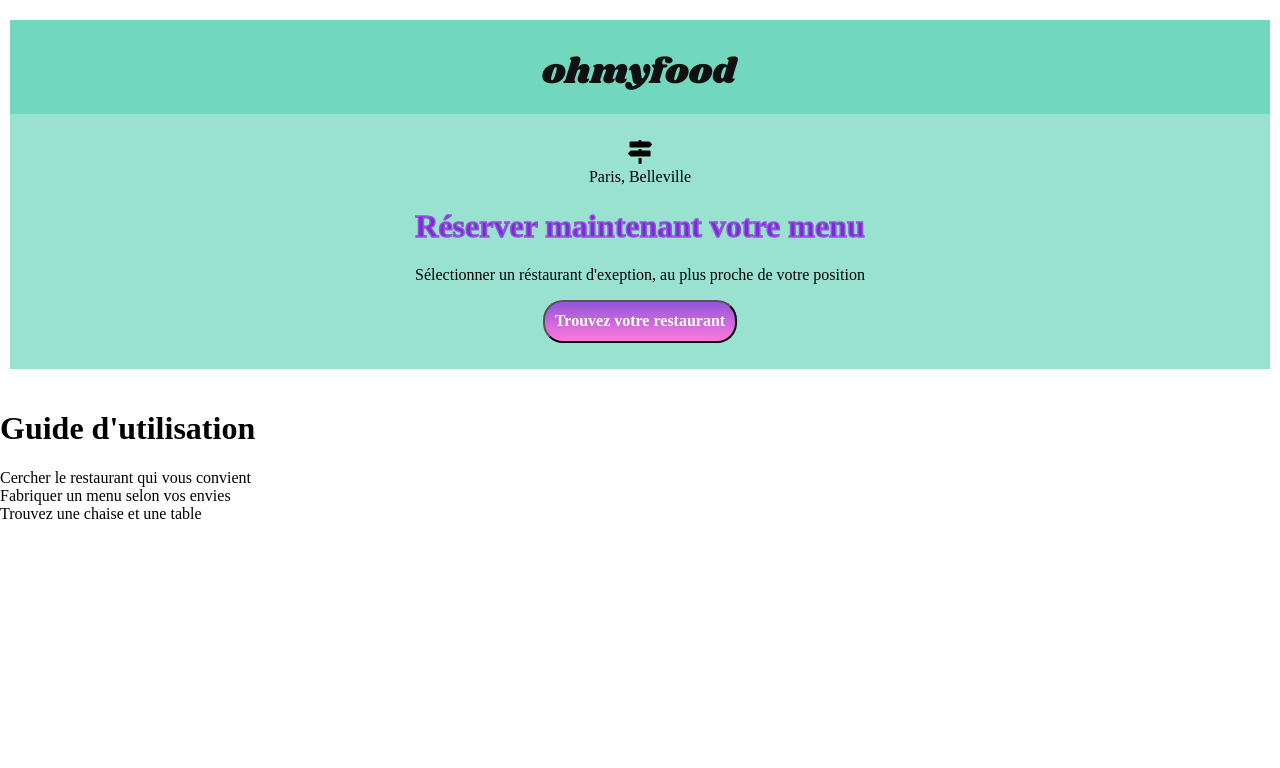
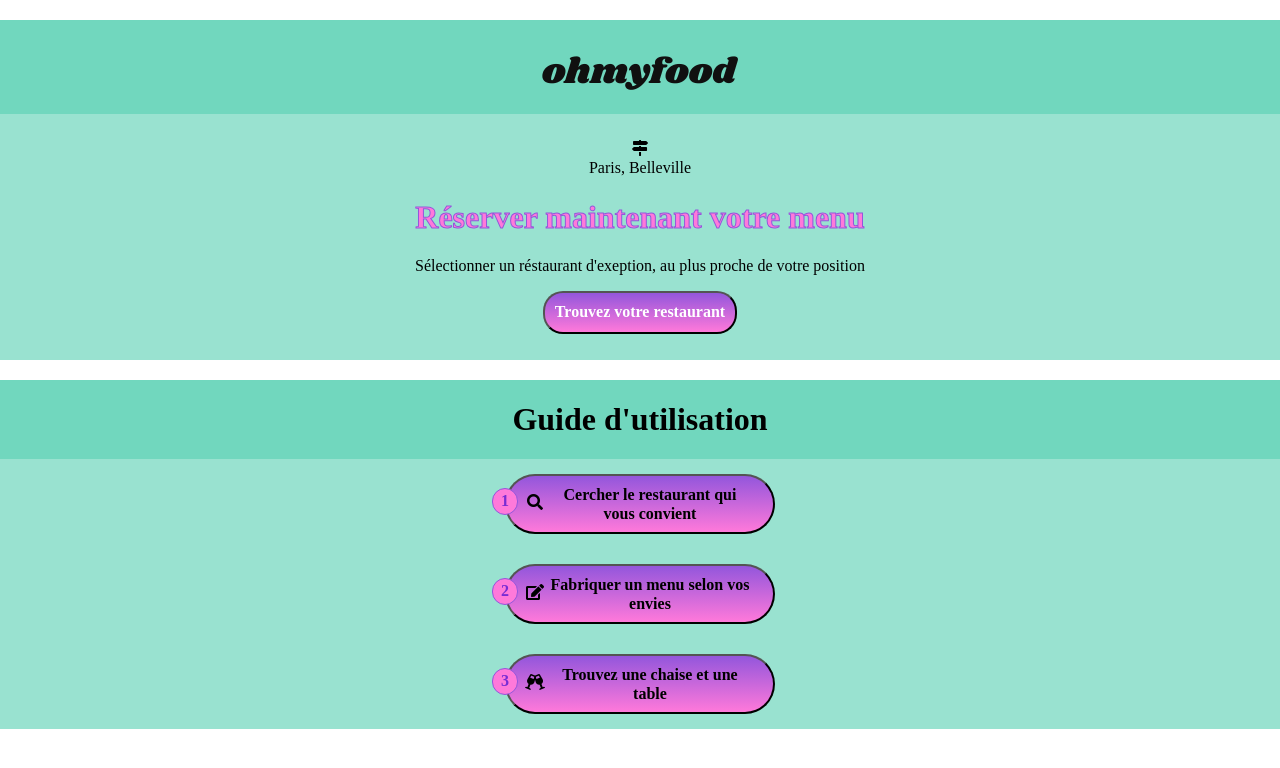
Before and after one commit to Hamtaromobile/AntoineLozach_3_30122021, a website: page Accueil.html in a window 1280 px wide. Drawn offline with Linux system fonts and the light colour scheme.

Commit message:
html css guide d'utilisation

```diff
--- a/Accueil.html
+++ b/Accueil.html
@@ -20,10 +20,42 @@
             </div>
         </header>
 
-        <section id="guide"> <!--Section correspondant au fonctionnement du restaurant-->
-            <h1>Guide d'utilisation</h1>
-            <div>Cercher le restaurant qui vous convient</div>
-            <div>Fabriquer un menu selon vos envies</div>
-            <div>Trouvez une chaise et une table</div>
+        <section> <!--Section correspondant au fonctionnement du restaurant-->
+            <div id="guide">
+                <div id="h1_guide"><h1>Guide d'utilisation</h1></div>
+                <button type="submit" class="btn_guide"> <!--Bouton "Rechercher le restaurant qui vous convient"-->
+                    <div class="__nb_btn">
+                        1
+                    </div>
+                    <div class="__ico_btn">
+                        <i class="fas fa-search"></i>
+                    </div>
+                    <div class="__txt_btn">
+                        Cercher le restaurant qui vous convient
+                    </div>
+                </button>
+                <button type="submit" class="btn_guide"> <!--Bouton "Fabriquer un menu selon vos envies"-->
+                    <div class="__nb_btn">
+                        2
+                    </div>
+                    <div class="__ico_btn">
+                        <i class="fas fa-edit"></i>
+                    </div>
+                    <div class="__txt_btn">
+                        Fabriquer un menu selon vos envies
+                    </div>
+                </button>
+                <button type="submit" class="btn_guide"> <!--Bouton "Trouver une chaise et une table"-->
+                    <div class="__nb_btn">
+                        3
+                    </div>
+                    <div class="__ico_btn">
+                        <i class="fas fa-glass-cheers"></i>
+                    </div>
+                    <div class="__txt_btn">
+                        Trouvez une chaise et une table
+                    </div>
+                </button>
+            </div>
         </section>
     </body>
--- a/main.scss
+++ b/main.scss
@@ -15,57 +15,108 @@
      text-align: center;
      padding-top: 20px;
      padding-bottom: 20px;
-     padding-left: 10px;
-     padding-right: 10px;
-     #__logo{ //couleur de fond pour le logo//
+     /*padding-left: 10px;
+     padding-right: 10px;*/
+     #__logo{
         background-color: darken( $couleur_Tertiaire,10);
         padding-bottom: 20px;
         padding-top: 20px;
     }
-     img{ //taille logo//
+     img{
          width: 196px;
          height: 34px;
      }
-     #__bgrnd_sub{ //couleur de fond header//
+     #__bgrnd_sub{
         background-color: $couleur_Tertiaire;
         margin-top: -16px;
         padding: 10px;
      }
-     #__map{
-         font-size: 1.5em;
-     }
-     h1{ //titre header //
-         color:darken($couleur_primaire,10) ;
-         -webkit-text-stroke: 1.5px;
+     h1{
+         color:$couleur_secondaire ;
+         -webkit-text-stroke: 1px;
          -webkit-text-stroke-color: $couleur_primaire;
      }
-     #srch__Explorer{ // bouton "Trouvre votre restaurant" header//
+     #srch__Explorer{
         color:white;
         font-weight: bold;
         padding:10px;
         background:$btn-deb;
         border-radius: 20px;
         cursor: pointer;
-        animation: btn 500ms 1000ms 3; //animation du bouton "Trouvez votre réstaurant" au lancement de la page (*3)//
+        animation: btn 500ms 1000ms 3; //animation du bouton "Explorer.." au lancement de la page (*3)//
         transition : transform 300ms, 150ms;
-        &:hover { //animation du bouton "Trouvez votre réstaurant" au survole//
+        &:hover { //animation du bouton "Explorer.." au survole//
             transform: scale(1.1);
             background: $btn-fin;
             box-shadow: 0px 5px 20px #999;
-            filter: opacity(0.9);
         }
      }
  }
 
  @keyframes btn { //Keyframes pour l'animation du bouton au lancement de la page//
         0% {
-         transform :scale(1)
+            transform :scale(1);
         }
         50%{
             transform: scale(1.1);
         }
         100%{
-         transform: scale(1)
+            transform: scale(1);
+        }
     }
 
+     #guide{ //Section correspondant au "guide d'utilisation"//
+         text-align: center;
+         display: flex;
+         flex-direction: column;
+         background-color: $couleur_Tertiaire;
+         #h1_guide{ //Titre du "gide d'utilisation"//
+             background-color: darken( $couleur_Tertiaire,10);
          }
+         .btn_guide{ //Conteneur des boutons du "guide d'utilisation"//
+             background: $btn-deb;
+             text-align: center;
+             justify-content: space-evenly;
+             display: flex;
+             padding:10px;
+             width: 270px;
+             height: 60px;
+             margin:auto;
+             margin-bottom: 15px;
+             margin-top: 15px;
+             border-radius: 30px;
+             position: relative;
+             transition : transform 300ms, 150ms;
+             &:hover{ //Survol des boutons du "guide d'utilisation"//
+                transform: scale(1.1);
+                box-shadow: 0px 5px 20px #999;
+             }
+             .__nb_btn{ //Nombre des boutons du "guide d'utilisation"//
+                color: darken($couleur_primaire,10);
+                border:1px solid $couleur_primaire;
+                background-color: $couleur_secondaire;
+                border-radius: 30px;
+                padding-left : 8px;
+                padding-right: 8px;
+                padding-top: 3px;
+                padding-bottom: 3px;
+                position: absolute;
+                margin-top: 2px;
+                margin-left:-270px;
+                font-weight: bold;
+            }
+            .__ico_btn{ //icone des boutons du "guide d'utilisation"//
+                position: absolute;
+                margin-left: -210px;
+                margin-top:8px;
+            }
+            .__txt_btn{ //texte des boutons du "guide d'utilisation"//
+                position:absolute;
+                margin-left: 20px;
+                padding-bottom: 8px;
+                width: 200px;
+                font-weight: bold;
+
+            }
+         }
+     }
```
Also changed, not shown: style.css, 1 other file. Lines whose indentation alone changed are shown as unchanged.
